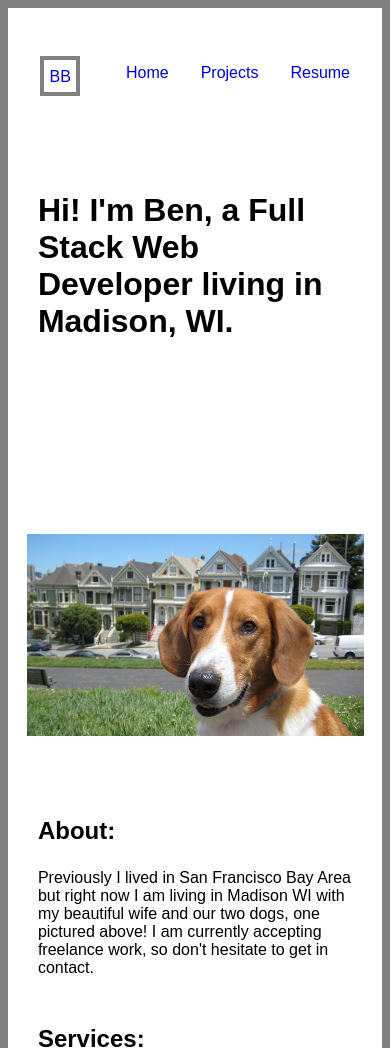
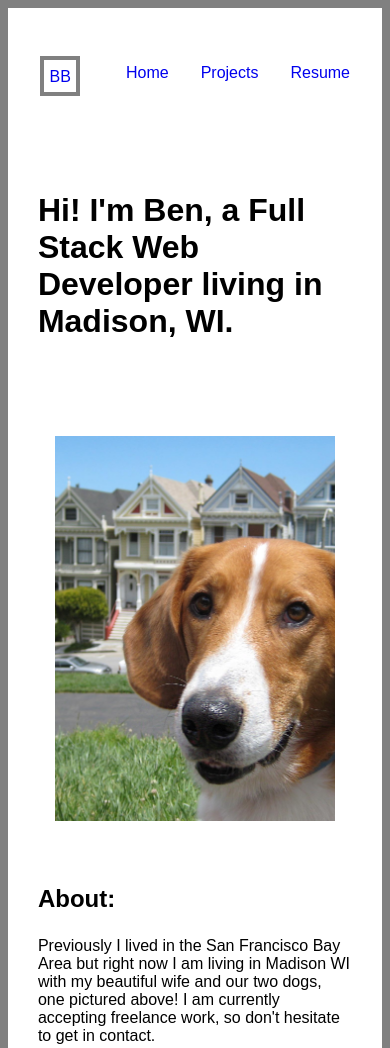
Before and after one commit to brac/portfolio, a plain HTML site: page index.html in a window 390 px wide. Shown: the top 1048 px of the page. Drawn offline with nearby package versions, Linux system fonts and the light colour scheme.

Commit message:
remove parallax for mobil support

```diff
--- a/index.html
+++ b/index.html
@@ -22,34 +22,17 @@
 
         <a href="projects.html" class="header-nav-item">Projects</a>
 
-        <!-- <a href="/blog.html" class="header-nav-item">Blog</a> -->
-
         <a href="resume.html" class="header-nav-item">Resume</a>
-
-    <!-- <div class="header-nav-item header-nav-social">
-          <span class="header-nav-social-title">Social</span> -->
-
-          <!-- <div class="header-nav-social-menu">
-            <span class="header-nav-social-github header-nav-item">G</span>
-
-            <span class="header-nav-social-linkedin header-nav-item">L</span>
-
-            <span class="header-nav-social-codepen header-nav-item">C</span>
-         </div> -->
-    <!-- </div>header-nav-item -->
-
       </div><!-- header-nav -->
     </header>
 
     <main class="main">
       <h1 class="main-title">Hi! I'm Ben, a Full Stack Web Developer living in Madison, WI.</h1>
-      <div>
-        <div class="main-img parallax" alt="basset hound mix"></div>
-      </div>
+        <img height="385" class="main-img" src="images/main_img.jpg" alt="basset hound mix">
 
       <div class="main-about main-item">
         <h3 class="main-main-title">About:</h3>
-        <div class="main-text">Previously I lived in San Francisco Bay Area but right now I am living in Madison WI with my beautiful wife and our two dogs, one pictured above! I am currently accepting freelance work, so don't hesitate to get in contact.</div>
+        <div class="main-text">Previously I lived in the San Francisco Bay Area but right now I am living in Madison WI with my beautiful wife and our two dogs, one pictured above! I am currently accepting freelance work, so don't hesitate to get in contact.</div>
       </div>
 
       <div class="main-services">
--- a/styles.css
+++ b/styles.css
@@ -143,31 +143,19 @@ html{box-sizing: border-box;}
 
 
   .main-title{
-    padding: 0 8% 12% 8%;
+    padding: 0 8% 3em 8%;
   }
 
   .main-img{
-    width: 100%;
-    margin: 0 auto 2em auto;
-    /*padding: 0 1.2em 4em 1.2em;*/
-
+    width: 75%;
+    margin: 0 auto 4em auto;
+    object-fit: cover;
 
   }
 
-  .parallax {
-      /* The image used */
-      background-image: url('images/main_img.jpg');
-
-      /* Set a specific height */
-      height: 400px;
-
-       Create the parallax scrolling effect
-      background-attachment: fixed;
-      background-position: center 75%;
-      background-repeat: no-repeat;
-      background-size: 90%;
+  .projects-title{
+    padding: 0 8% 2em 8%;
   }
-
 
   .main-item{
     padding: 0 8% 3em 8%;
```
Also changed, not shown: projects.html (+1 -1 lines).
